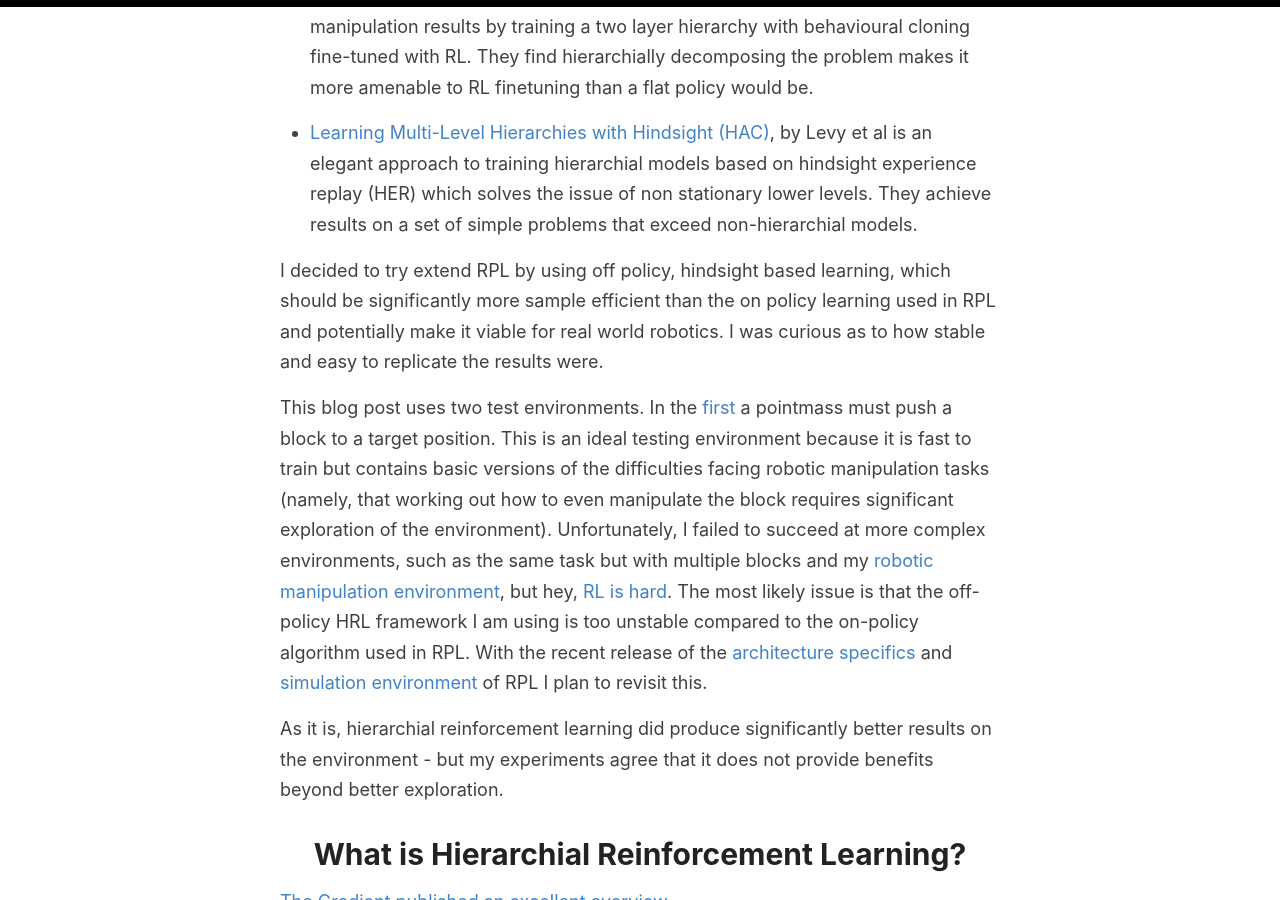
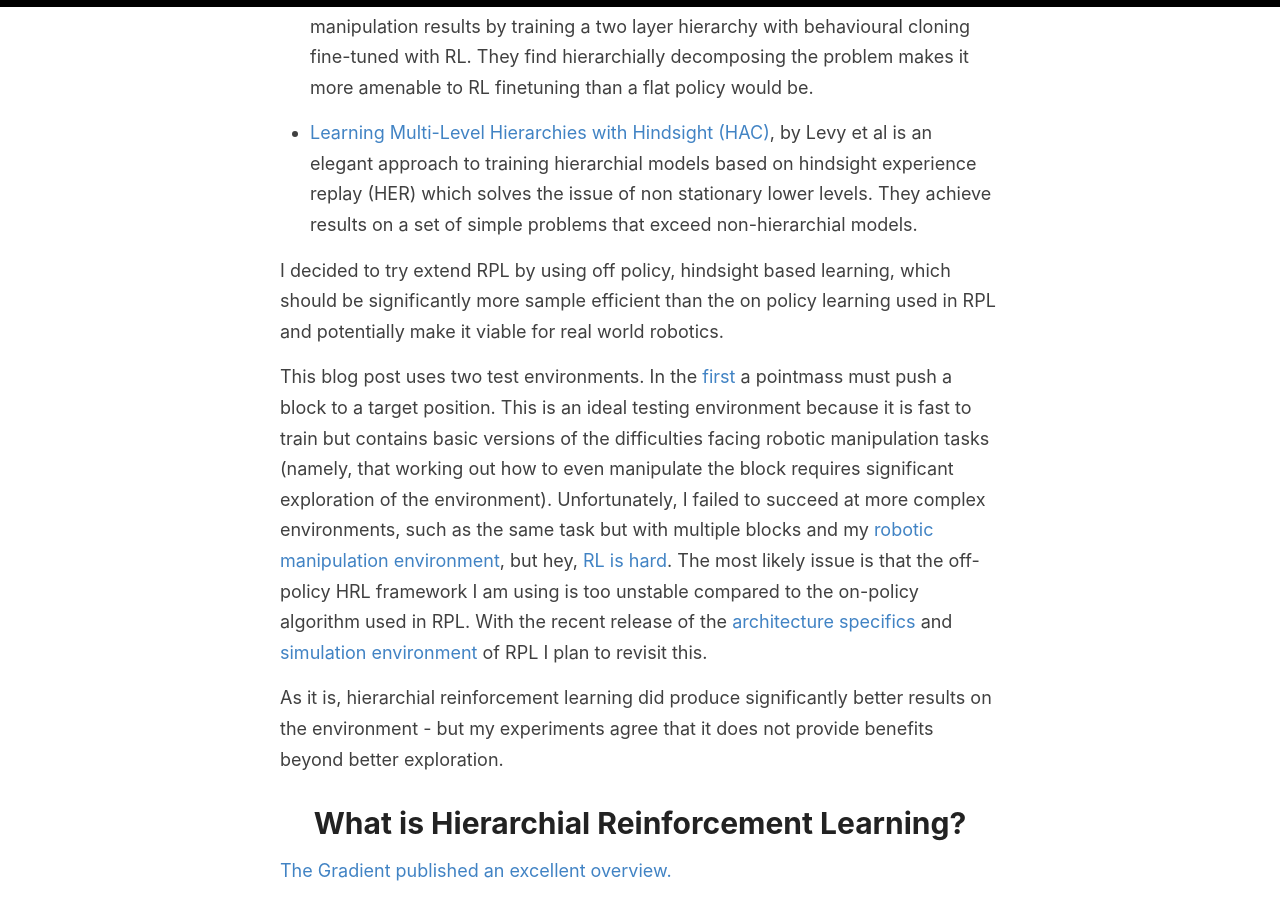
Before and after one commit to sholtodouglas/sholtodouglas.github.io, a Jekyll site: the page built from _posts/2020-06-03-DoesHierarchialRLWorkYet.md, in a window 1280 px wide and 900 px high, scrolled down 1947 px. Built offline with Jekyll 4.4.1, drawn with Linux system fonts in a browser that asks for light colours; formulas are drawn with MathJax 3.

Commit message:
Update 2020-06-03-DoesHierarchialRLWorkYet.md

```diff
--- a/_posts/2020-06-03-DoesHierarchialRLWorkYet.md
+++ b/_posts/2020-06-03-DoesHierarchialRLWorkYet.md
@@ -24,7 +24,7 @@ Two pieces of work made me interested in exploring whether this was about to cha
 
 - [Learning Multi-Level Hierarchies with Hindsight (HAC)](https://arxiv.org/pdf/1712.00948.pdf), by Levy et al is an elegant approach to training hierarchial models based on hindsight experience replay (HER) which solves the issue of non stationary lower levels. They achieve results on a set of simple problems that exceed non-hierarchial models.
 
-I decided to try extend RPL by using off policy, hindsight based learning, which should be significantly more sample efficient than the on policy learning used in RPL and potentially make it viable for real world robotics. I was curious as to how stable and easy to replicate the results were.
+I decided to try extend RPL by using off policy, hindsight based learning, which should be significantly more sample efficient than the on policy learning used in RPL and potentially make it viable for real world robotics.
 
 This blog post uses two test environments. In the [first](https://github.com/sholtodouglas/pointMass) a pointmass must push a block to a target position. This is an ideal testing environment because it is fast to train but contains basic versions of the difficulties facing robotic manipulation tasks (namely, that working out how to even manipulate the block requires significant exploration of the environment). Unfortunately, I failed to succeed at more complex environments, such as the same task but with multiple blocks and my [robotic manipulation environment](https://github.com/sholtodouglas/pandaRL), but hey, [RL is hard](https://www.alexirpan.com/2018/02/14/rl-hard.html). The most likely issue is that the off-policy HRL framework I am using is too unstable compared to the on-policy algorithm used in RPL. With the recent release of the [architecture specifics](http://proceedings.mlr.press/v100/gupta20a/gupta20a.pdf) and [simulation environment](https://github.com/google-research/relay-policy-learning) of RPL I plan to revisit this.
 
```
